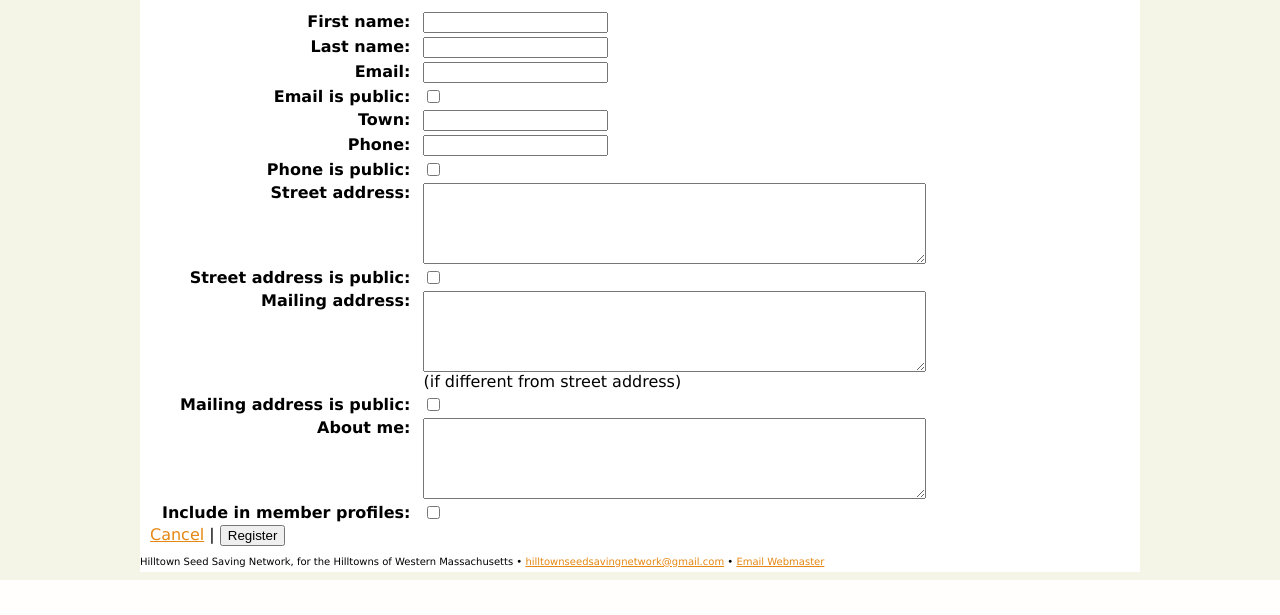
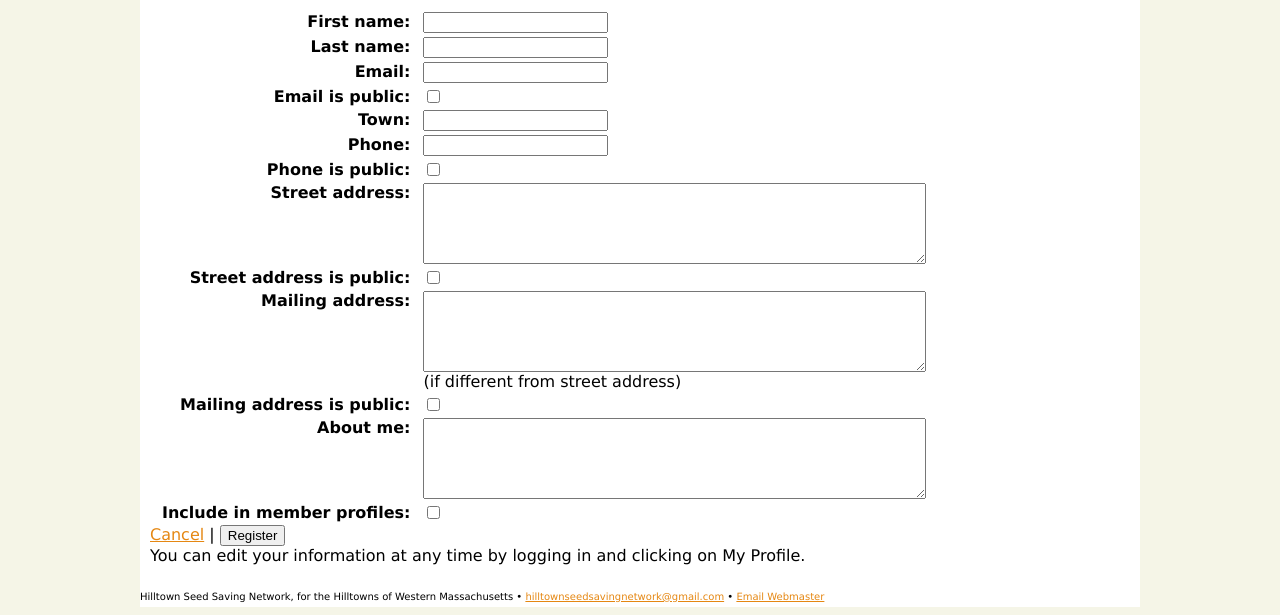
Before and after one commit to hackforwesternmass/seednetwork, a Django app: template seednetwork/templates/profile-create.html in a window 1280 px wide. Shown: the part 242-857 px from the top of the page. Before the commit the page ends 822 px from the top, so only its background shows below. Run offline with Django 3.2, Linux system fonts and the light colour scheme; the template is opened without the code that fills it: values that come from a table or form of the project are taken from there, others are empty.

Commit message:
Added message to registration template
To click on My Profile to edit their information.

```diff
--- a/seednetwork/templates/profile-create.html
+++ b/seednetwork/templates/profile-create.html
@@ -3,7 +3,7 @@
 {% block pagetitle %}Register as a new member{% endblock %}
 {% block content %}
     {% if user.is_authenticated %}
-        <p>You are already logged in.</p>
+        <p>You are already logged in. You can edit your personal information by clicking on My Profile above.</p>
     {% else %}
         <form method="post" action="{% url 'seednetwork.views_user.new_user' %}">
             <table>{% csrf_token %}
@@ -12,5 +12,6 @@
             </table>
             <a href="{% url 'seednetwork.views.home' %}">Cancel</a> | <input type="submit" value="Register">
         </form>
+		<p>You can edit your information at any time by logging in and clicking on My Profile.</p>
     {% endif %}
 {% endblock %}
```
